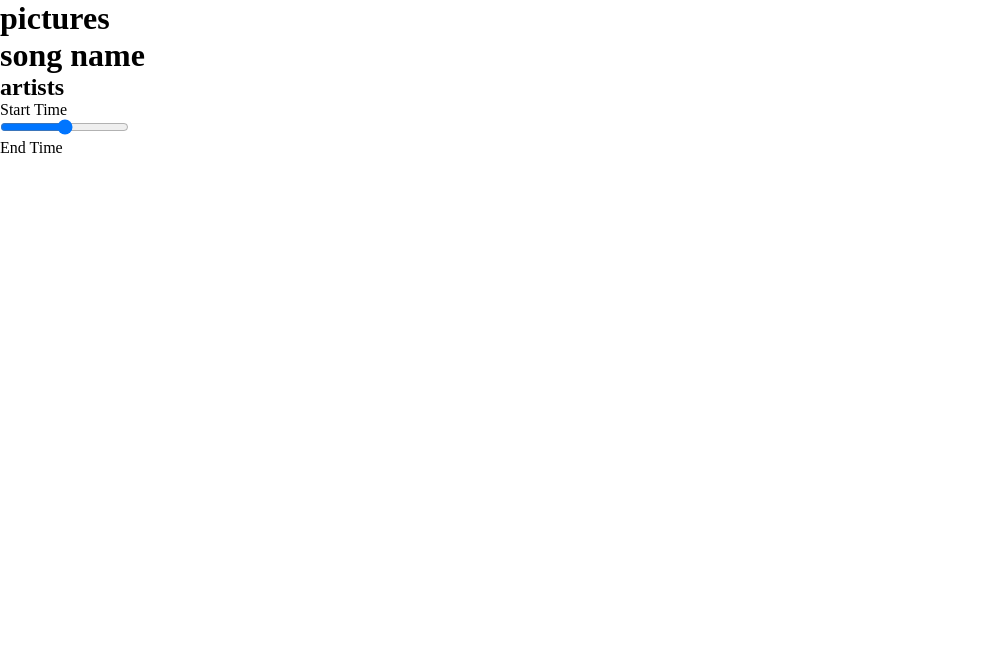
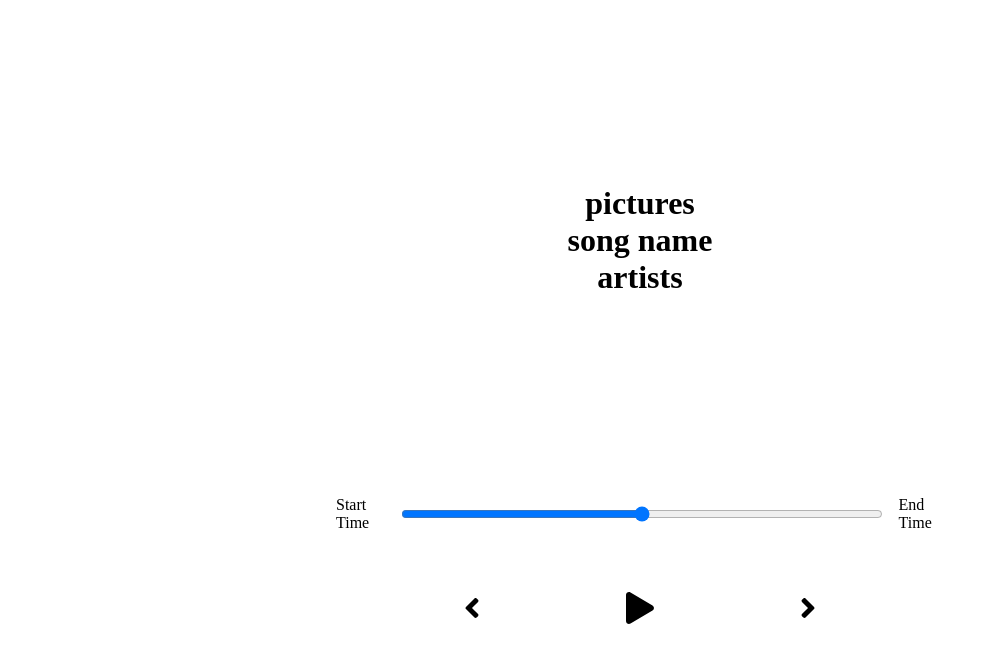
Before and after one commit to Avishek-kr/music-app, a React (Create React App) app: page / in a window 1280 px wide. Shown: the top 662 px of the page, without its empty margins (0-995 px from the left). Built offline with nearby package versions, Linux system fonts and the light colour scheme.

Commit message:
basic styling

```diff
--- a/package.json
+++ b/package.json
@@ -3,6 +3,9 @@
   "version": "0.1.0",
   "private": true,
   "dependencies": {
+    "@fortawesome/fontawesome-svg-core": "^1.2.35",
+    "@fortawesome/free-solid-svg-icons": "^5.15.3",
+    "@fortawesome/react-fontawesome": "^0.1.14",
     "@testing-library/jest-dom": "^5.11.10",
     "@testing-library/react": "^11.2.6",
     "@testing-library/user-event": "^12.8.3",
--- a/src/components/Player.js
+++ b/src/components/Player.js
@@ -1,4 +1,6 @@
 import React from 'react'
+import {FontAwesomeIcon} from '@fortawesome/react-fontawesome';
+import { faPlay, faAngleLeft, faAngleRight } from "@fortawesome/free-solid-svg-icons"
 
 const Player = () => {
     return (
@@ -8,6 +10,11 @@ const Player = () => {
                 <input type="range"/>
                 <p>End Time</p>
             </div>
+            <div className="player-control">
+                <FontAwesomeIcon className='skip-back' size='2x' icon={faAngleLeft} />
+                <FontAwesomeIcon className='play' size='2x' icon={faPlay} />
+                <FontAwesomeIcon className='skip-forward' size='2x' icon={faAngleRight} />
+            </div>
         </div>
     )
 }
--- a/src/components/Songs.js
+++ b/src/components/Songs.js
@@ -5,7 +5,7 @@ const Songs = () => {
         <div className="song-container">
             <h1>pictures</h1>
             <h1>song name</h1>
-            <h2>artists</h2>
+            <h1>artists</h1>
         </div>
     )
 }
--- /dev/null
+++ b/src/styles/_player.scss
@@ -0,0 +1,30 @@
+.player{
+    min-height: 20vh;
+    display: flex;
+    align-items: center;
+    justify-content: space-between;
+    flex-direction: column;
+}
+
+.time-control{
+    width: 50%;
+    display: flex;
+    input{
+        width: 100%;
+        padding: 1rem 2rem;
+    }
+    p{
+        padding:1rem;
+    }
+}
+
+.player-control{
+    width: 30%;
+    display: flex;
+    justify-content: space-between;
+    align-items: center;
+    padding: 1rem;
+    svg{
+        cursor: pointer;
+    }
+}
--- /dev/null
+++ b/src/styles/_songs.scss
@@ -0,0 +1,7 @@
+.song-container{
+    min-height: 60vh;
+    display: flex;
+    align-items: center;
+    flex-direction: column;
+    justify-content: center;
+}
--- a/src/styles/app.scss
+++ b/src/styles/app.scss
@@ -3,3 +3,6 @@
     padding: 0;
     box-sizing: border-box;
 }
+
+@import "./songs";
+@import "./player";
```
Also changed, not shown: 1 other file (tests, documents, lock files or other folders).
